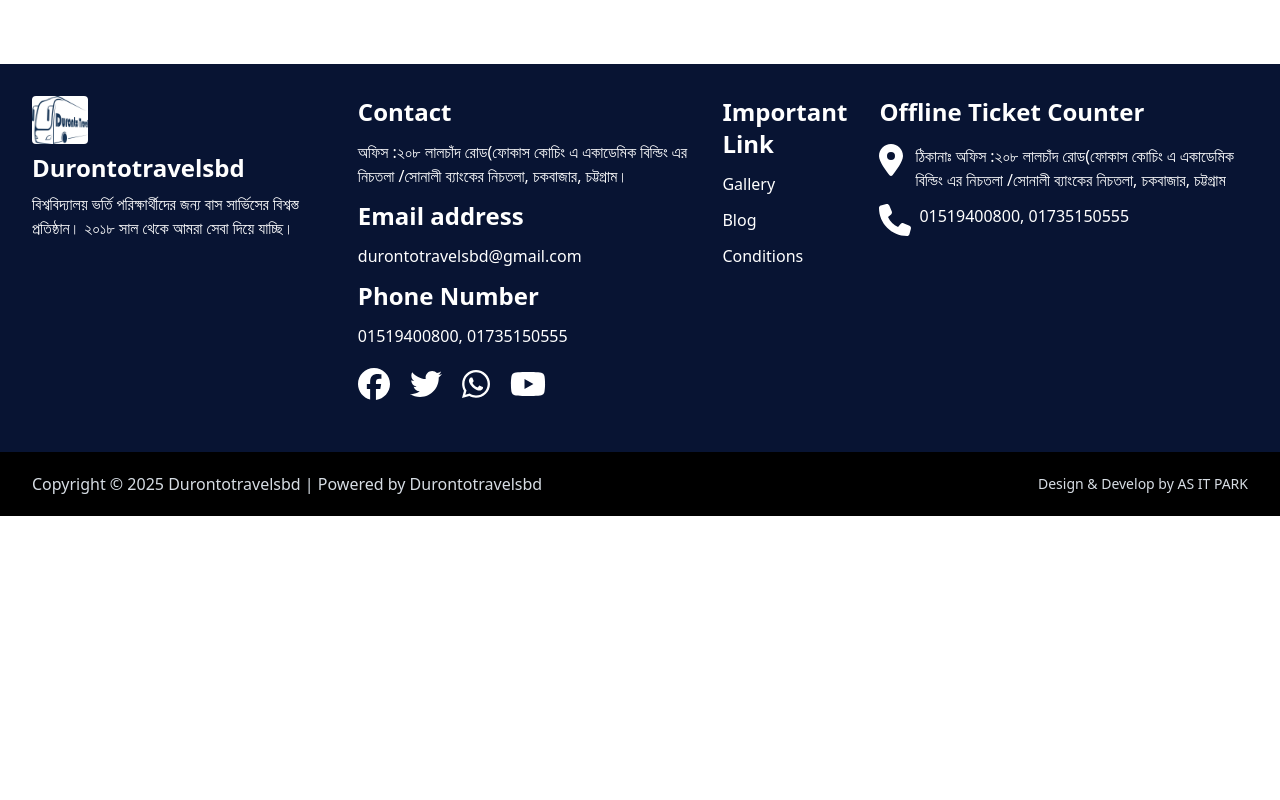
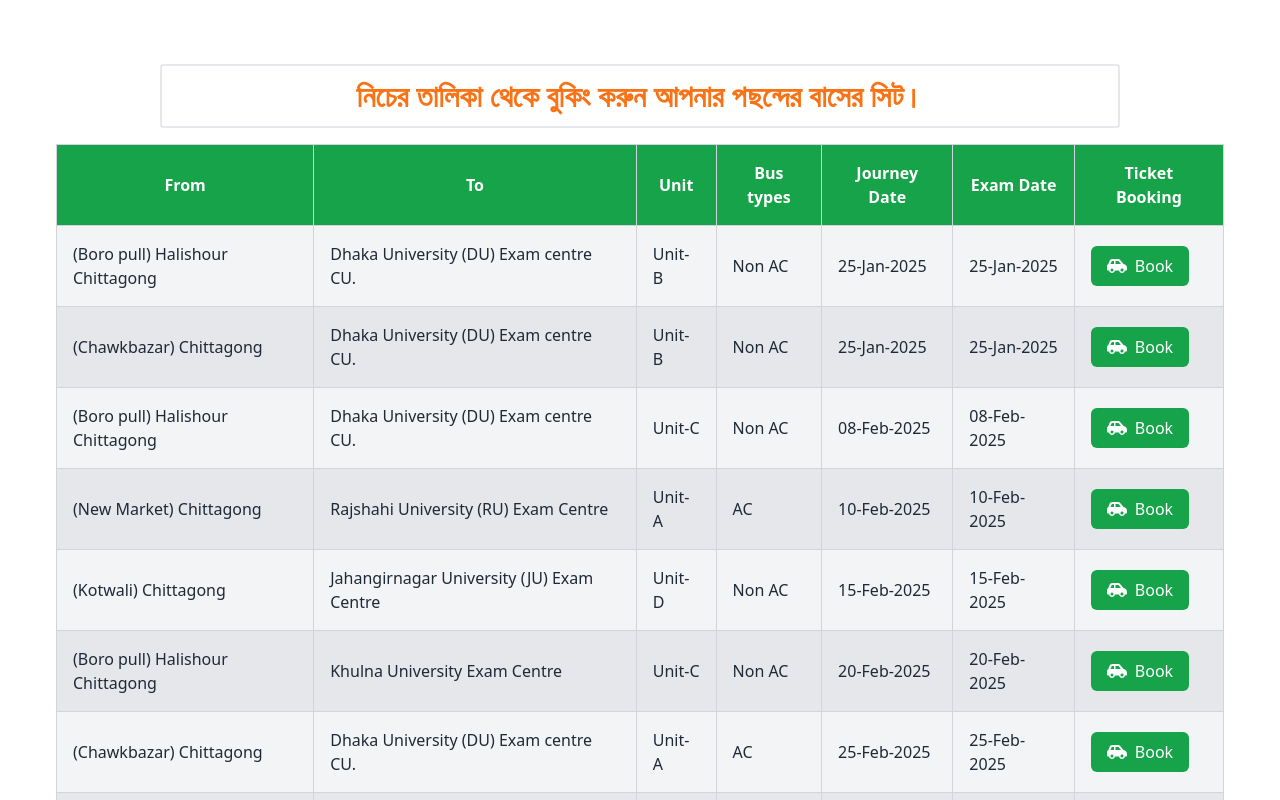
Before and after one commit to Muhammad-sefat/Duranto_Travel_BD, a React (Vite) app in the folder Frontend/: page / in a window 1280 px wide. Shown: the part 1680-2480 px from the top of the page. Before the commit the page ends 2196 px from the top, so only its background shows below. Built offline with nearby package versions, Linux system fonts and the light colour scheme.

Commit message:
Complete table section

```diff
--- /dev/null
+++ b/Frontend/public/busData.json
@@ -0,0 +1,122 @@
+[
+  {
+    "from": "(Boro pull) Halishour Chittagong",
+    "to": "Dhaka University (DU) Exam centre CU.",
+    "unit": "Unit-B",
+    "busType": "Non AC",
+    "journeyDate": "25-Jan-2025",
+    "examDate": "25-Jan-2025"
+  },
+  {
+    "from": "(Chawkbazar) Chittagong",
+    "to": "Dhaka University (DU) Exam centre CU.",
+    "unit": "Unit-B",
+    "busType": "Non AC",
+    "journeyDate": "25-Jan-2025",
+    "examDate": "25-Jan-2025"
+  },
+  {
+    "from": "(Boro pull) Halishour Chittagong",
+    "to": "Dhaka University (DU) Exam centre CU.",
+    "unit": "Unit-C",
+    "busType": "Non AC",
+    "journeyDate": "08-Feb-2025",
+    "examDate": "08-Feb-2025"
+  },
+  {
+    "from": "(New Market) Chittagong",
+    "to": "Rajshahi University (RU) Exam Centre",
+    "unit": "Unit-A",
+    "busType": "AC",
+    "journeyDate": "10-Feb-2025",
+    "examDate": "10-Feb-2025"
+  },
+  {
+    "from": "(Kotwali) Chittagong",
+    "to": "Jahangirnagar University (JU) Exam Centre",
+    "unit": "Unit-D",
+    "busType": "Non AC",
+    "journeyDate": "15-Feb-2025",
+    "examDate": "15-Feb-2025"
+  },
+  {
+    "from": "(Boro pull) Halishour Chittagong",
+    "to": "Khulna University Exam Centre",
+    "unit": "Unit-C",
+    "busType": "Non AC",
+    "journeyDate": "20-Feb-2025",
+    "examDate": "20-Feb-2025"
+  },
+  {
+    "from": "(Chawkbazar) Chittagong",
+    "to": "Dhaka University (DU) Exam centre CU.",
+    "unit": "Unit-A",
+    "busType": "AC",
+    "journeyDate": "25-Feb-2025",
+    "examDate": "25-Feb-2025"
+  },
+  {
+    "from": "(New Market) Chittagong",
+    "to": "Rajshahi University (RU) Exam Centre",
+    "unit": "Unit-A",
+    "busType": "AC",
+    "journeyDate": "28-Feb-2025",
+    "examDate": "28-Feb-2025"
+  },
+  {
+    "from": "(Kotwali) Chittagong",
+    "to": "Jahangirnagar University (JU) Exam Centre",
+    "unit": "Unit-D",
+    "busType": "Non AC",
+    "journeyDate": "03-Mar-2025",
+    "examDate": "03-Mar-2025"
+  },
+  {
+    "from": "(Boro pull) Halishour Chittagong",
+    "to": "Khulna University Exam Centre",
+    "unit": "Unit-C",
+    "busType": "Non AC",
+    "journeyDate": "08-Mar-2025",
+    "examDate": "08-Mar-2025"
+  },
+  {
+    "from": "(Chawkbazar) Chittagong",
+    "to": "Dhaka University (DU) Exam centre CU.",
+    "unit": "Unit-B",
+    "busType": "AC",
+    "journeyDate": "12-Mar-2025",
+    "examDate": "12-Mar-2025"
+  },
+  {
+    "from": "(New Market) Chittagong",
+    "to": "Rajshahi University (RU) Exam Centre",
+    "unit": "Unit-A",
+    "busType": "AC",
+    "journeyDate": "15-Mar-2025",
+    "examDate": "15-Mar-2025"
+  },
+  {
+    "from": "(Kotwali) Chittagong",
+    "to": "Jahangirnagar University (JU) Exam Centre",
+    "unit": "Unit-D",
+    "busType": "Non AC",
+    "journeyDate": "18-Mar-2025",
+    "examDate": "18-Mar-2025"
+  },
+  {
+    "from": "(Boro pull) Halishour Chittagong",
+    "to": "Khulna University Exam Centre",
+    "unit": "Unit-C",
+    "busType": "AC",
+    "journeyDate": "21-Mar-2025",
+    "examDate": "21-Mar-2025"
+  },
+  {
+    "from": "(Chawkbazar) Chittagong",
+    "to": "Dhaka University (DU) Exam centre CU.",
+    "unit": "Unit-B",
+    "busType": "Non AC",
+    "journeyDate": "25-Mar-2025",
+    "examDate": "25-Mar-2025"
+  }
+]
--- a/Frontend/src/component/CardSection.jsx
+++ b/Frontend/src/component/CardSection.jsx
@@ -16,7 +16,7 @@ const CardSection = () => {
           যে সকল বিশ্ববিদ্যালয়ের আমাদের বাস সার্ভিস চলমান।
         </p>
       </div>
-      <div className="grid grid-cols-4 gap-4 my-10 mx-10">
+      <div className="grid md:grid-cols-2 lg:grid-cols-4 gap-4 my-10 mx-10">
         <SingleCard image1={image1} text={"BUET (Up-Down)"} />
         <SingleCard
           image1={image2}
--- /dev/null
+++ b/Frontend/src/component/Table.jsx
@@ -0,0 +1,67 @@
+import { faCarSide } from "@fortawesome/free-solid-svg-icons";
+import { FontAwesomeIcon } from "@fortawesome/react-fontawesome";
+import React, { useEffect, useState } from "react";
+
+const Table = () => {
+  const [data, setData] = useState([]);
+
+  useEffect(() => {
+    fetch("/busData.json")
+      .then((response) => response.json())
+      .then((data) => setData(data));
+  }, []);
+  return (
+    <div className="my-5">
+      <div className="text-center border-2 rounded p-3 w-[75%] mx-auto">
+        <p className="text-3xl font-bold text-orange-500">
+          নিচের তালিকা থেকে বুকিং করুন আপনার পছন্দের বাসের সিট।
+        </p>
+      </div>
+      <div className="overflow-x-auto p-4 mx-10">
+        <table className="table-auto w-full border-collapse border border-gray-300">
+          <thead>
+            <tr className="bg-green-600 text-white">
+              <th className="border border-gray-300 px-4 py-3">From</th>
+              <th className="border border-gray-300 px-4 py-3">To</th>
+              <th className="border border-gray-300 px-4 py-3">Unit</th>
+              <th className="border border-gray-300 px-4 py-3">Bus types</th>
+              <th className="border border-gray-300 px-4 py-3">Journey Date</th>
+              <th className="border border-gray-300 px-4 py-3">Exam Date</th>
+              <th className="border border-gray-300 px-4 py-4">
+                Ticket Booking
+              </th>
+            </tr>
+          </thead>
+          <tbody>
+            {data.map((row, index) => (
+              <tr
+                key={index}
+                className={`${index % 2 === 0 ? "bg-gray-100" : "bg-gray-200"}`}
+              >
+                <td className="border border-gray-300 px-4 py-4">{row.from}</td>
+                <td className="border border-gray-300 px-4 py-4">{row.to}</td>
+                <td className="border border-gray-300 px-4 py-4">{row.unit}</td>
+                <td className="border border-gray-300 px-4 py-4">
+                  {row.busType}
+                </td>
+                <td className="border border-gray-300 px-4 py-4">
+                  {row.journeyDate}
+                </td>
+                <td className="border border-gray-300 px-4 py-4">
+                  {row.examDate}
+                </td>
+                <td className="border border-gray-300 px-4 py-3">
+                  <button className="bg-green-600 text-white px-4 py-2 rounded-md hover:bg-green-700 flex items-center gap-2">
+                    <FontAwesomeIcon icon={faCarSide} /> Book
+                  </button>
+                </td>
+              </tr>
+            ))}
+          </tbody>
+        </table>
+      </div>
+    </div>
+  );
+};
+
+export default Table;
--- a/Frontend/src/pages/Home.jsx
+++ b/Frontend/src/pages/Home.jsx
@@ -1,12 +1,14 @@
 import React from "react";
 import Banner from "../component/Banner";
 import CardSection from "../component/CardSection";
+import Table from "../component/Table";
 
 const Home = () => {
   return (
     <div>
       <Banner />
       <CardSection />
+      <Table />
     </div>
   );
 };
```
